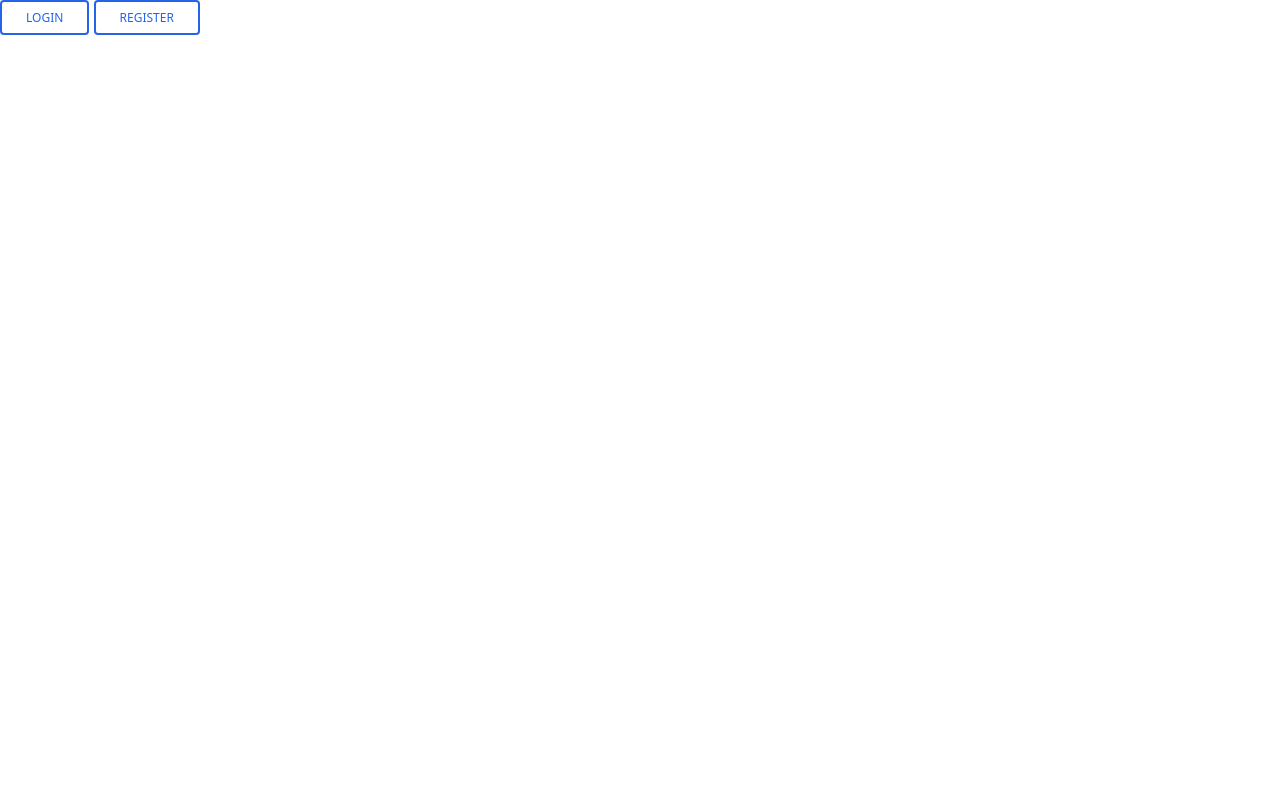
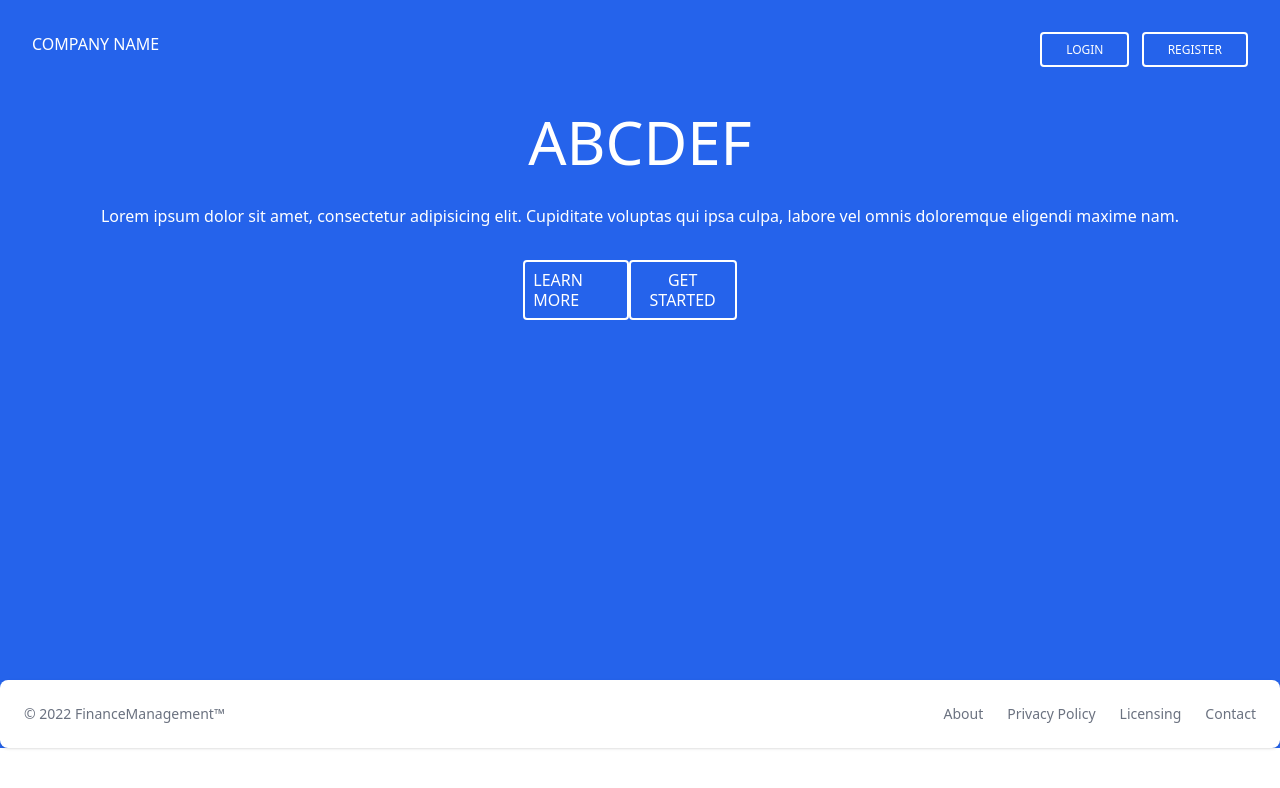
Before and after one commit to varshabhadana/react-web-app, a React (Create React App) app: page / in a window 1280 px wide. Shown: the top 788 px of the page. Built offline with nearby package versions, Linux system fonts and the light colour scheme.

Commit message:
Add style to Home page

```diff
--- /dev/null
+++ b/src/components/Footer.tsx
@@ -0,0 +1,43 @@
+import React from 'react';
+
+type Props = {};
+
+function Footer({}: Props) {
+  return (
+    <div>
+      <footer className="p-4  w-full bg-white rounded-lg shadow md:flex md:items-center md:justify-between md:p-6 dark:bg-gray-800 ">
+        <span className="text-sm text-gray-500 sm:text-center dark:text-gray-400">
+          © 2022{' '}
+          <a href="#" className="hover:underline">
+            FinanceManagement™
+          </a>
+        </span>
+
+        <ul className="flex flex-wrap items-center mt-3 text-sm text-gray-500 dark:text-gray-400 sm:mt-0">
+          <li>
+            <a href="#" className="mr-4 hover:underline md:mr-6 ">
+              About
+            </a>
+          </li>
+          <li>
+            <a href="#" className="mr-4 hover:underline md:mr-6">
+              Privacy Policy
+            </a>
+          </li>
+          <li>
+            <a href="#" className="mr-4 hover:underline md:mr-6">
+              Licensing
+            </a>
+          </li>
+          <li>
+            <a href="#" className="hover:underline">
+              Contact
+            </a>
+          </li>
+        </ul>
+      </footer>
+    </div>
+  );
+}
+
+export default Footer;
--- /dev/null
+++ b/src/components/Header.tsx
@@ -0,0 +1,43 @@
+import React from 'react';
+import { Link } from 'react-router-dom';
+
+type Props = {};
+
+function Header({}: Props) {
+  return (
+    <div className="flex justify-between h-[10px] w-auto p-8 mb-4 ">
+      <div className="flex justify-between text-white">
+        <div>
+          <h1>COMPANY NAME</h1>
+        </div>
+      </div>
+      <div>
+        {' '}
+        <Link to={'/login'}>
+          {' '}
+          <button
+            type="button"
+            className="inline-block px-6 py-2 border-2 border-white text-white font-medium text-xs leading-tight uppercase rounded hover:bg-black hover:bg-opacity-5 focus:outline-none focus:ring-0 transition duration-150 ease-in-out"
+            data-mdb-ripple="true"
+            data-mdb-ripple-color="light"
+          >
+            LOGIN
+          </button>
+        </Link>
+        <Link to={'/register'}>
+          {' '}
+          <button
+            type="button"
+            className="inline-block px-6 py-2 border-2 border-white text-white font-medium text-xs leading-tight uppercase rounded hover:bg-black hover:bg-opacity-5 focus:outline-none focus:ring-0 transition duration-150 ease-in-out ml-2"
+            data-mdb-ripple="true"
+            data-mdb-ripple-color="light"
+          >
+            Register
+          </button>
+        </Link>
+      </div>
+    </div>
+  );
+}
+
+export default Header;
--- a/src/pages/Home.tsx
+++ b/src/pages/Home.tsx
@@ -1,33 +1,44 @@
 import React from 'react';
-import { Link } from 'react-router-dom';
+import Footer from '../components/Footer';
+import Header from '../components/Header';
 
 type Props = {};
 
 const homepage = (props: Props) => {
   return (
-    <div>
-      <Link to={'/login'}>
-        {' '}
-        <button
-          type="button"
-          className="inline-block px-6 py-2 border-2 border-blue-600 text-blue-600 font-medium text-xs leading-tight uppercase rounded hover:bg-black hover:bg-opacity-5 focus:outline-none focus:ring-0 transition duration-150 ease-in-out"
-          data-mdb-ripple="true"
-          data-mdb-ripple-color="light"
-        >
-          LOGIN
-        </button>
-      </Link>
-      <Link to={'/register'}>
-        {' '}
-        <button
-          type="button"
-          className="inline-block px-6 py-2 border-2 border-blue-600 text-blue-600 font-medium text-xs leading-tight uppercase rounded hover:bg-black hover:bg-opacity-5 focus:outline-none focus:ring-0 transition duration-150 ease-in-out"
-          data-mdb-ripple="true"
-          data-mdb-ripple-color="light"
-        >
-          Register
-        </button>
-      </Link>
+    <div className="bg-blue-600 ">
+      <Header />
+      <div className=" h-[600px] relative text-white text-bold ">
+        <div className="flex flex-col justify-center items-center ">
+          <div className="flex flex-col flex-wrap justify-center items-center  p-8">
+            <div>
+              {' '}
+              <h1 className="text-6xl">ABCDEF</h1>
+            </div>
+            <div>
+              {' '}
+              <p className="mt-8">
+                Lorem ipsum dolor sit amet, consectetur adipisicing elit.
+                Cupiditate voluptas qui ipsa culpa, labore vel omnis doloremque
+                eligendi maxime nam.
+              </p>
+            </div>
+          </div>
+          <div className="mr-5 w-2/12 flex justify-between">
+            <ul>
+              <li className="border-2 border-white p-2 font-medium text-md leading-tight uppercase rounded transition duration-500 ease-in-out hover:bg-blue-900 transform hover:-translate-y-1 hover:scale-110">
+                <a href="#">Learn More</a>
+              </li>
+            </ul>
+
+            <button className="border-2 border-white p-2 font-medium text-md leading-tight uppercase rounded transition duration-500 ease-in-out hover:bg-blue-900 transform hover:-translate-y-1 hover:scale-110 ">
+              Get Started
+            </button>
+          </div>
+        </div>
+      </div>
+
+      <Footer />
     </div>
   );
 };
--- a/src/pages/register.tsx
+++ b/src/pages/register.tsx
@@ -115,7 +115,7 @@ function Register() {
                     Register
                   </button>
 
-                  <h3 className="mt-2">
+                  <h3 className="mt-4">
                     Already have an account ?{' '}
                     <Link to={'/login'}>
                       <a className="font-medium text-blue-600 hover:text-blue-800 ml-2">
```
